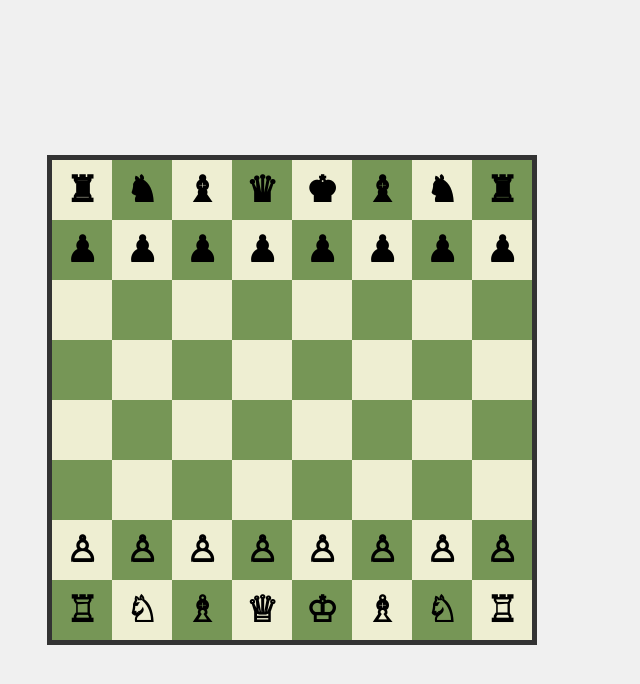
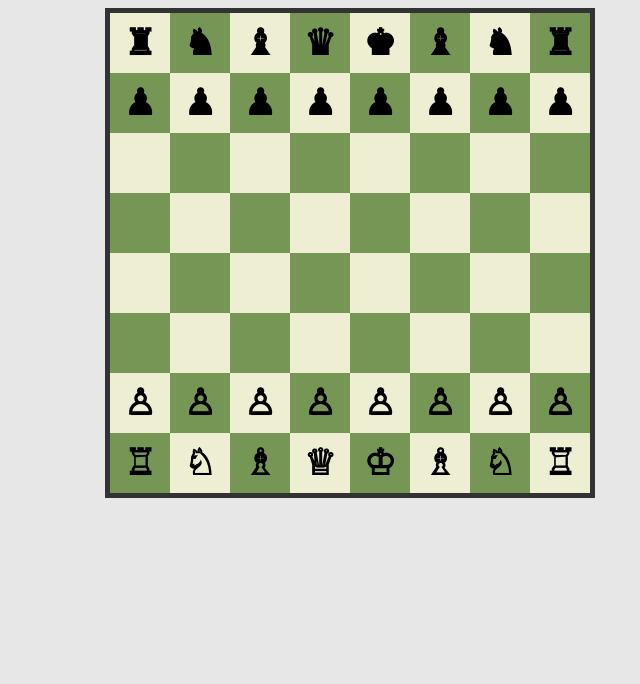
Before and after one commit to Abhash157/ChessWeb, a plain HTML site: page index.html in a window 1280 px wide. Shown: the whole page, without its empty margins (298-938 px from the left). Drawn offline with Linux system fonts and the light colour scheme.

Commit message:
Chess board setup Complete

```diff
--- a/index.html
+++ b/index.html
@@ -7,7 +7,9 @@
     <link rel="stylesheet" href="style.css" />
   </head>
   <body>
-    <div class="chessboard" id="chessboard"></div>
+    <div class="container">
+      <div class="chessboard" id="chessboard"></div>
+    </div>
     <div id="debug"></div>
 
     <script src="script.js"></script>
--- a/script.js
+++ b/script.js
@@ -46,11 +46,11 @@ function placePieces() {
   ];
 
   initialSetup.forEach((row, rowIndex) => {
-    row.forEach((piece, colIndex) => {
-      if (piece) {
+    row.forEach((col, colIndex) => {
+      if (col) {
         const square = board.children[rowIndex * 8 + colIndex];
         const color = rowIndex < 2 ? "black" : "white";
-        square.textContent = pieces[color][piece];
+        square.textContent = pieces[color][col];
       }
     });
   });
--- a/style.css
+++ b/style.css
@@ -1,10 +1,16 @@
 body {
+  min-height: 100vh;
+  width: 100vw;
+  overflow-x: hidden;
+  box-sizing: border-box;
+  background-color: #e7e7e7;
+}
+.container {
   display: flex;
+  flex-direction: column;
   justify-content: center;
   align-items: center;
-  height: 100vh;
-  margin: 0;
-  background-color: #f0f0f0;
+  margin: auto;
 }
 
 .chessboard {
@@ -40,8 +46,5 @@ body {
 }
 
 #debug {
-  height: 100px;
-  width: 100px;
-  display: block;
   /* background: red; */
 }
```
